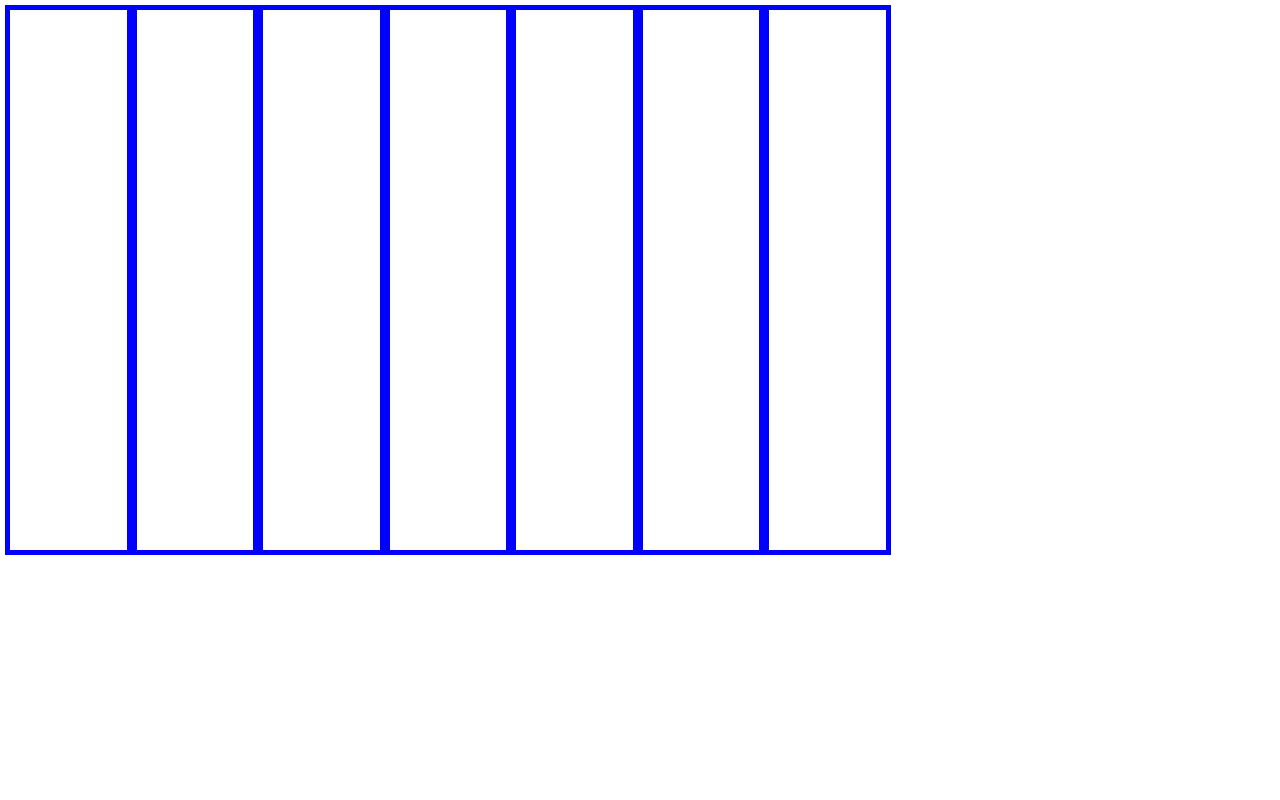
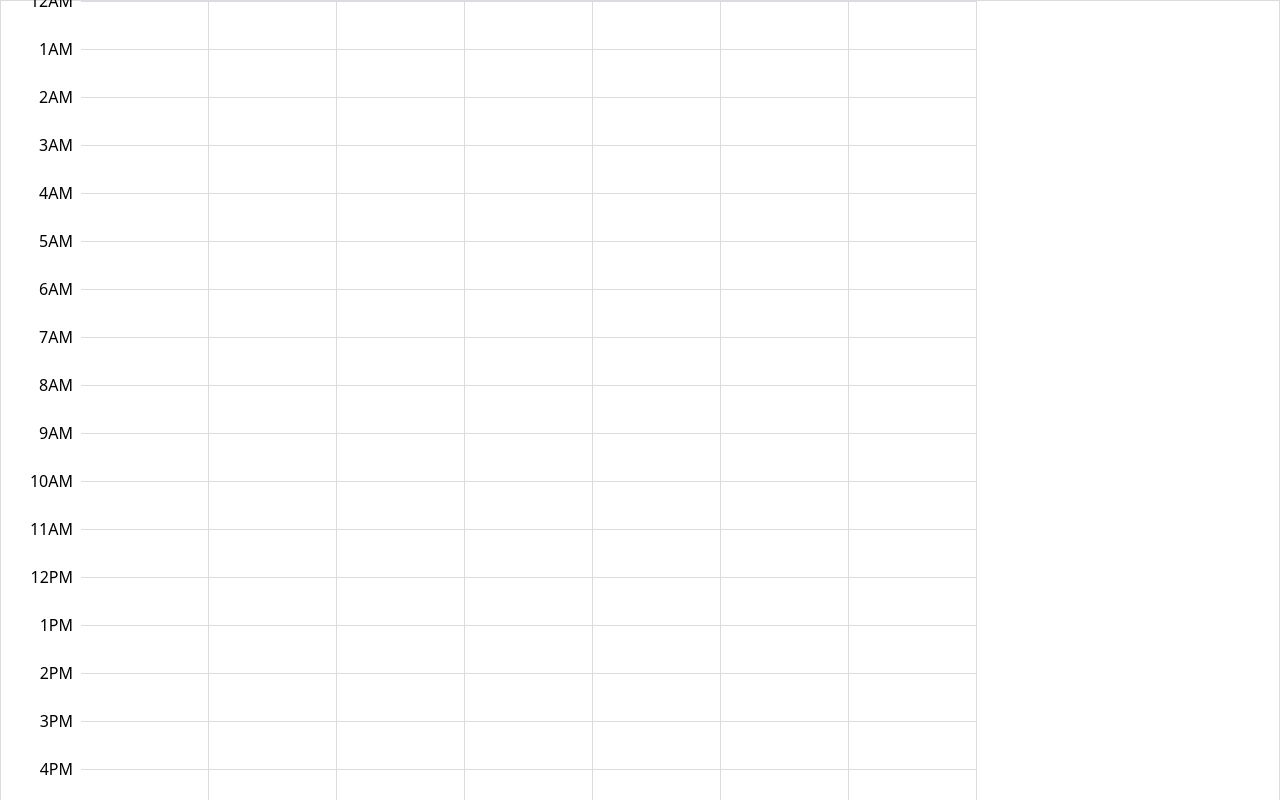
Before and after one commit to timjcai/calendah, a React (Vite) app: page / in a window 1280 px wide. Shown: the top 800 px of the page. Built offline with nearby package versions, Linux system fonts and the light colour scheme.

Commit message:
Feat: created base calendar What? (1) created Timebar (2) created basic columns - need to make columns adjustable according to how many days the user has selected - 1day, 5 days, 7 days Next Up: (1) build logic to handle pointer events and mouse events - pop new modal for event

```diff
--- a/src/App.jsx
+++ b/src/App.jsx
@@ -1,5 +1,4 @@
-import { Calendar } from "./components/common/Calendar/Calendar";
-
+import { Calendar, Timebar } from "./components/common/Calendar/Calendar";
 
 export default function App() {
   return (
--- a/src/components/common/Calendar/Calendar.tsx
+++ b/src/components/common/Calendar/Calendar.tsx
@@ -1,21 +1,27 @@
-import { type } from 'os';
 import React, {FC} from 'react'
 import styled from 'styled-components'
 
 export const PlannerWrapper = styled.div`
     display: flex;
     flex-direction: row;
-    width: 70vw;
-    border: 5px solid white;
-    height: 70vh;
+    width: auto;
+    border: rgb(218,220,224) 1px solid;
+    height: auto;
 `;
 
-export const PlannerColumn = styled.div`
+export const StyledPlannerColumn = styled.div`
     display: flex;
     flex-direction: column;
     width: 10vw;
     height: auto;
-    border: 5px solid blue;
+    border-right: rgb(218,220,224) 1px solid;
+`;
+
+export const PlannerCell = styled.div`
+    display: flex;
+    width: auto;
+    height: 48px;
+    border-top: rgb(218,220,224) 1px solid;
 `;
 
 export const TimebarWrapper = styled.div`
@@ -25,18 +31,22 @@ export const TimebarWrapper = styled.div`
 `;
 
 export const TimebarCell = styled.div`
-    display: flex;
-
+    position: relative;
+    height: 48px;
+    padding-right: 8px;
+    text-align: right;
+    width: 5em;
+    top: -12px;
 `;
 
-const Times: string[] = ['12AM', '1AM', '2AM', '3AM', '4AM', '5AM', '6AM', '7AM', '8AM', '9AM', '10AM', '11AM', '12PM', '1PM', '2PM', '3PM', '4PM', '5PM', '6PM', '7PM', '8PM', '9PM', '10PM', '11PM']
+
 
 type TimecellProps = {
     time: string
 }
 
 type TimebarProps = {
-    times: TimecellProps[]
+    times: string[]
 }
 
 export const Timecell: FC<TimecellProps> = ({time}) => {
@@ -47,7 +57,11 @@ export const Timecell: FC<TimecellProps> = ({time}) => {
     )
 }
 
+const Times: string[] = ['12AM', '1AM', '2AM', '3AM', '4AM', '5AM', '6AM', '7AM', '8AM', '9AM', '10AM', '11AM', '12PM', '1PM', '2PM', '3PM', '4PM', '5PM', '6PM', '7PM', '8PM', '9PM', '10PM', '11PM']
+const Days: string[] = ['Monday', 'Tuesday', 'Wednesday', 'Thursday','Friday','Saturday','Sunday']
+
 export const Timebar: FC<TimebarProps> = ({times}) => {
+
     return (
         <TimebarWrapper>
             {times && times.map((unit)=> {
@@ -57,16 +71,27 @@ export const Timebar: FC<TimebarProps> = ({times}) => {
     )
 }
 
-export function Calendar() {
+export function Calendar({Days}) {
   return (
     <PlannerWrapper>
-      <PlannerColumn></PlannerColumn>
-      <PlannerColumn></PlannerColumn>
-      <PlannerColumn></PlannerColumn>
-      <PlannerColumn></PlannerColumn>
-      <PlannerColumn></PlannerColumn>
-      <PlannerColumn></PlannerColumn>
-      <PlannerColumn></PlannerColumn>
+        <Timebar times ={Times} />
+        <PlannerColumn Times = {Times} />
+        <PlannerColumn Times = {Times} />
+        <PlannerColumn Times = {Times} />
+        <PlannerColumn Times = {Times} />
+        <PlannerColumn Times = {Times} />
+        <PlannerColumn Times = {Times} />
+        <PlannerColumn Times = {Times} />
     </PlannerWrapper>
   )
 }
+
+const PlannerColumn = ({Times}) => {
+    return (
+        <StyledPlannerColumn>
+            {Times.map((time)=>{
+                return (<PlannerCell />);
+            })}
+        </StyledPlannerColumn>
+    )
+}
```
